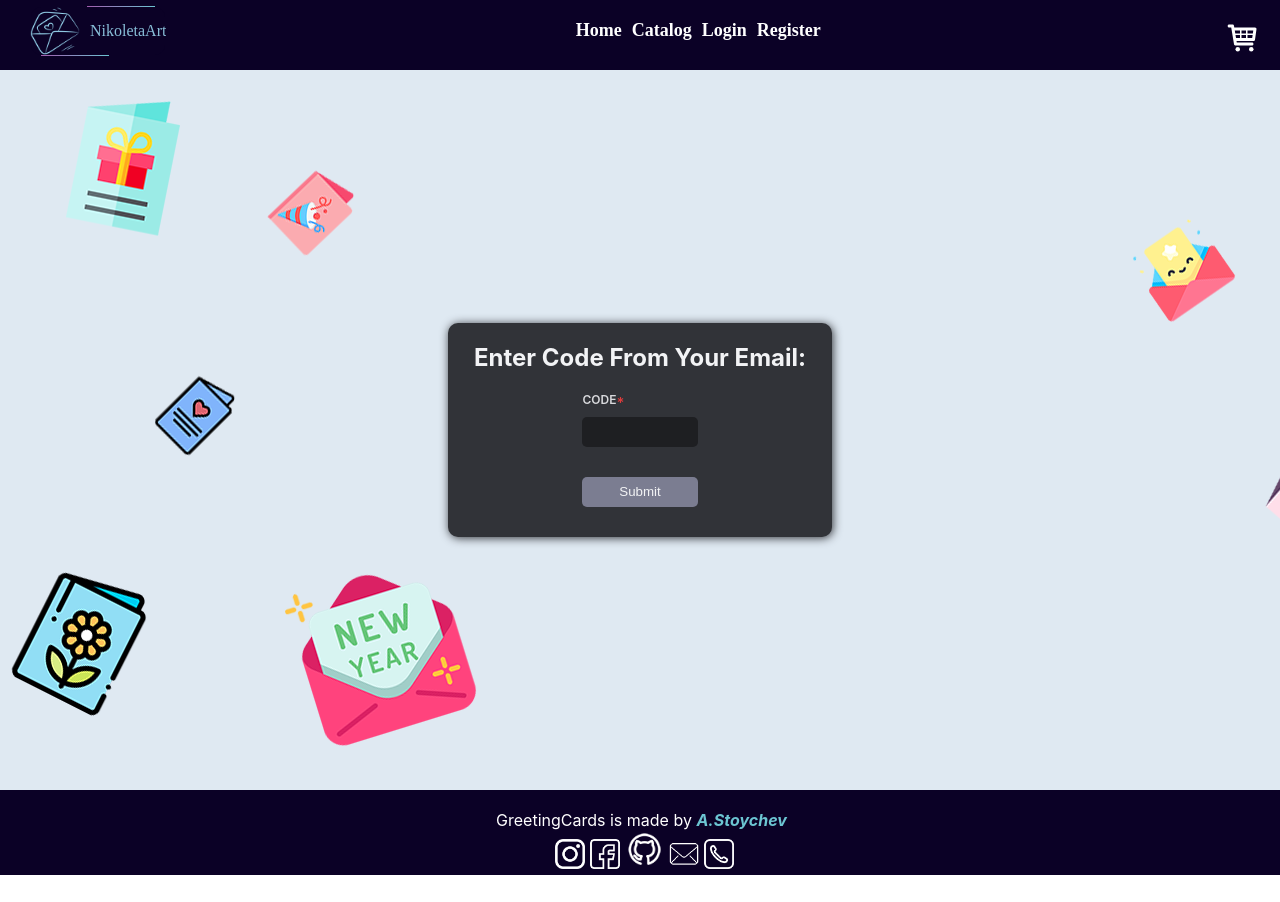
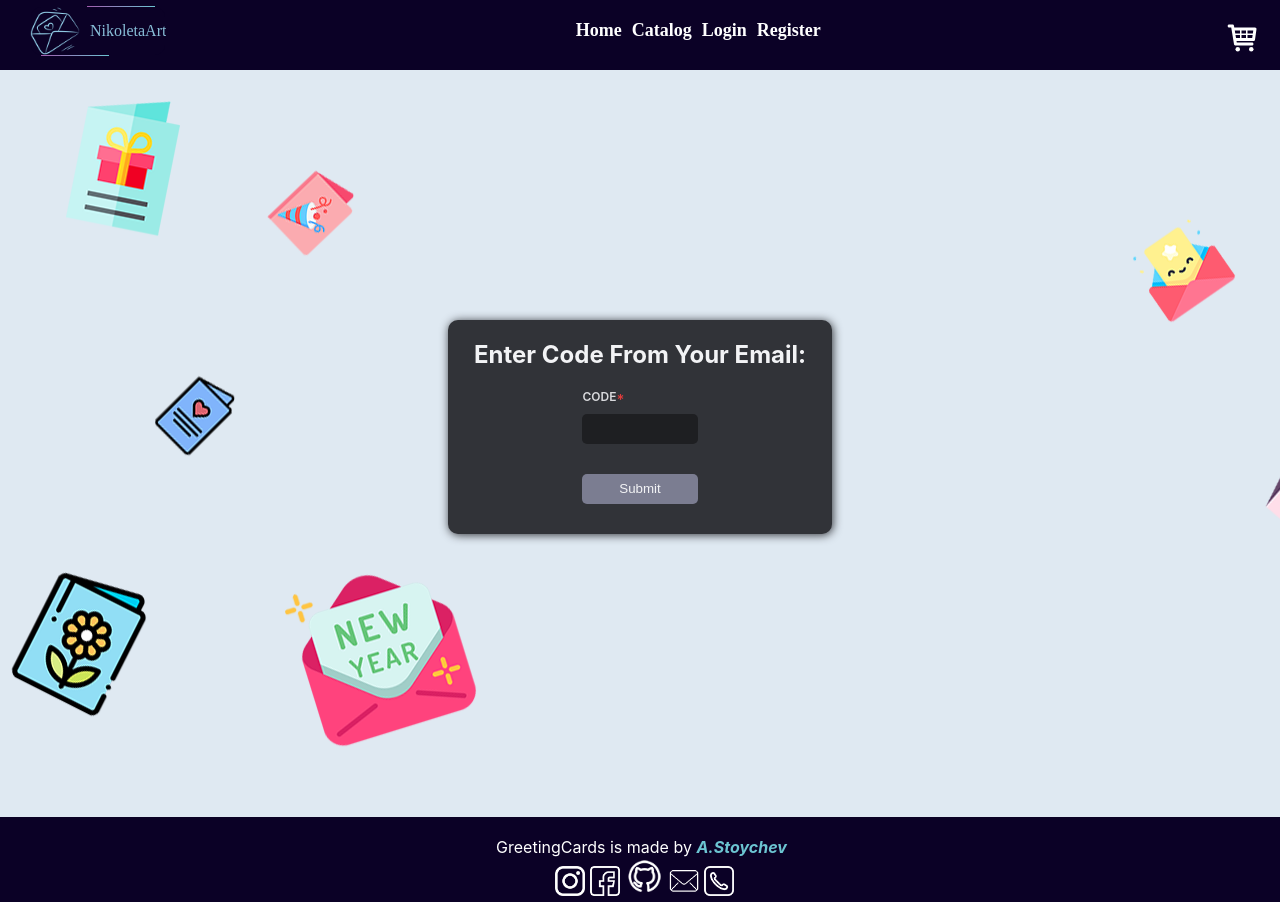
Before and after one commit to AStoychev/greetingCards, a React (Create React App) app in the folder client/cards/: page /reset-password-step-two/1 in a window 1280 px wide. Before the commit the page ends 875 px from the top, so only its background shows below. Built offline with nearby package versions, Linux system fonts and the light colour scheme; no server answers; a web font is replaced by a local one.

Commit message:
Changes related with code format and style in reset password step two field

```diff
--- a/client/cards/src/components/resetPassword/stepTwo/ResetPasswordStepTwo.jsx
+++ b/client/cards/src/components/resetPassword/stepTwo/ResetPasswordStepTwo.jsx
@@ -28,19 +28,15 @@ export const ResetPasswordStepTwo = () => {
 
     return (
         <div className={styles.loginContainer} style={{ backgroundImage: `url(${background})` }}>
-
             <div className={styles.innerContiner}>
-
                 <div className={styles.mainLoginField}>
                     <div className={styles.innerColumn}>
                         <section id="login-page" className="content auth">
                             <form id="login" method='POST' onSubmit={onSubmit}>
                                 <div className={styles.fieldLogin}>
-
                                     <h2>
                                         Enter Code From Your Email:
                                     </h2>
-
                                     <label className={styles.htmlContent} htmlFor="email"></label>
                                     <div className={styles.loginInformation}>CODE<span>*</span></div>
                                     <input
@@ -53,7 +49,6 @@ export const ResetPasswordStepTwo = () => {
                                     {errorResetPassword.error &&
                                         <p className={styles.errorField}>{errorResetPassword.error}</p>
                                     }
-
                                     {checkForEmptyValues() &&
                                         <div className="submit">
                                             <input type="submit" className={styles.submitBtn} value="Submit" />
@@ -72,7 +67,6 @@ export const ResetPasswordStepTwo = () => {
                             </form>
                         </section>
                     </div>
-
                 </div>
             </div>
         </div>
--- a/client/cards/src/components/resetPassword/stepTwo/ResetPasswordStepTwo.module.css
+++ b/client/cards/src/components/resetPassword/stepTwo/ResetPasswordStepTwo.module.css
@@ -1,10 +1,12 @@
 .loginContainer {
     width: 100%;
-    height: 90vh;
+    /* height: 90vh; */
     background-color: #d86f6f;
     display: flex;
     justify-content: center;
     align-items: center;
+    padding-top: 250px;
+    padding-bottom: 283px;
 }
 
 .loginContainer .innerContiner {
```
